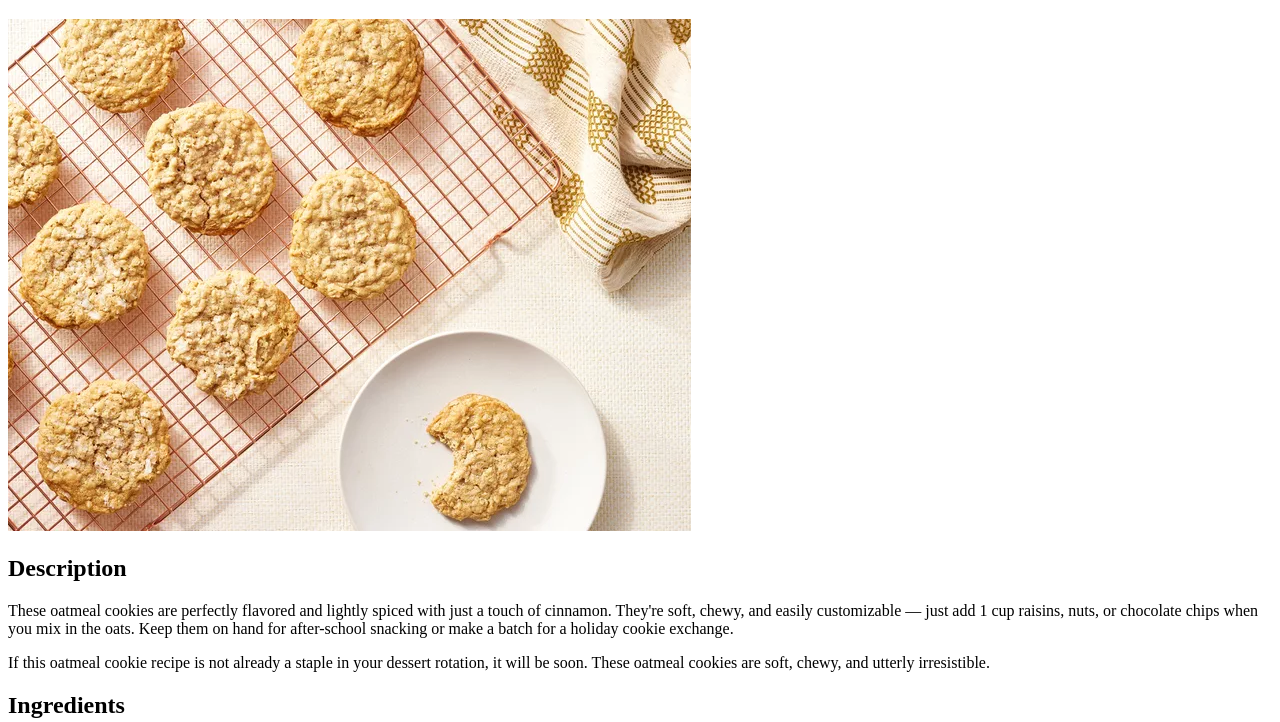
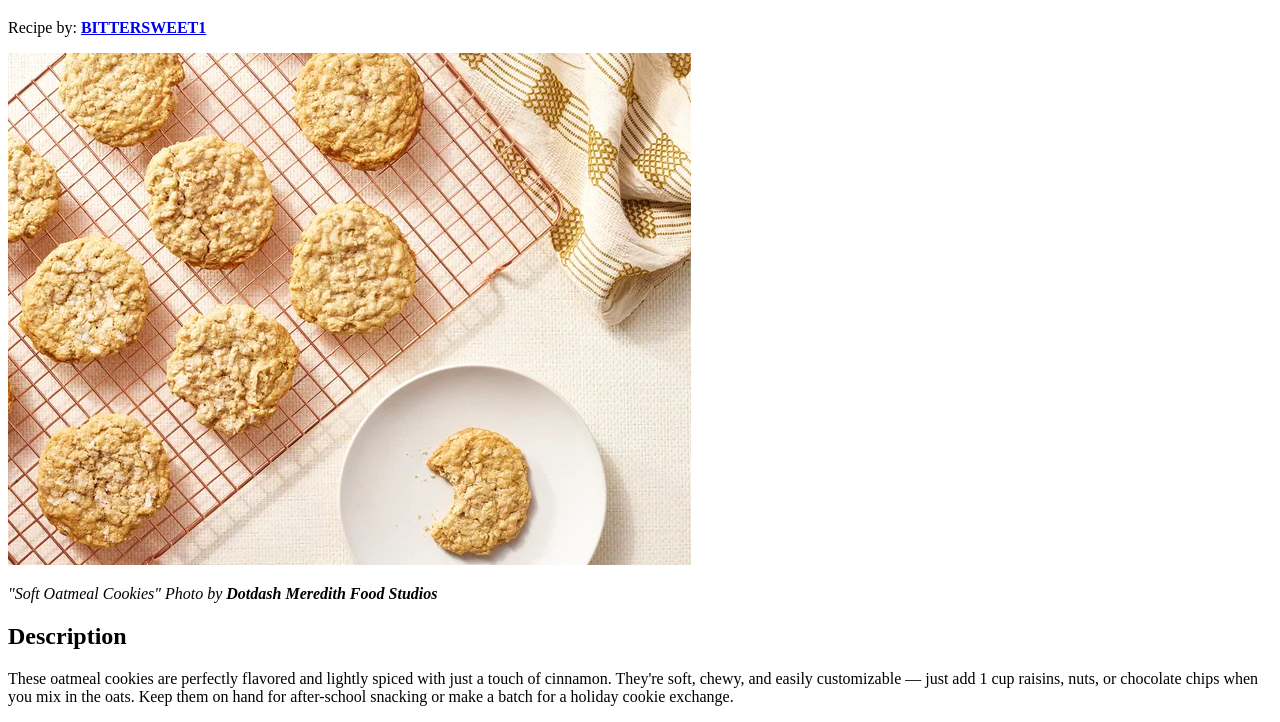
Before and after one commit to manalangjcm/odin-recipes, a plain HTML site: page recipes/soft-oatmeal-cookies.html in a window 1280 px wide. Shown: the part 61-783 px from the top of the page. Drawn offline with Linux system fonts and the light colour scheme.

Commit message:
Insert reference on "soft-oatmeal-cookies.html"

```diff
--- a/recipes/soft-oatmeal-cookies.html
+++ b/recipes/soft-oatmeal-cookies.html
@@ -6,8 +6,19 @@
     </head>
     <body>
         <h1>Soft Oatmeal Cookies</h1>
+        <p>
+            Recipe by:
+            <strong>
+                <a href="https://www.allrecipes.com/recipe/19247/soft-oatmeal-cookies/" target="_blank" rel="noopener noreferrer">BITTERSWEET1</a>
+            </strong>
+        </p>
 
         <img src="../images/soft-oatmeal-cookies.webp" alt="Soft Oatmeal Cookies">
+        <p>
+            <em>"Soft Oatmeal Cookies" Photo by
+                <strong>Dotdash Meredith Food Studios</strong>
+            </em>
+        </p>
 
         <h2>Description</h2>
         <p>
```
